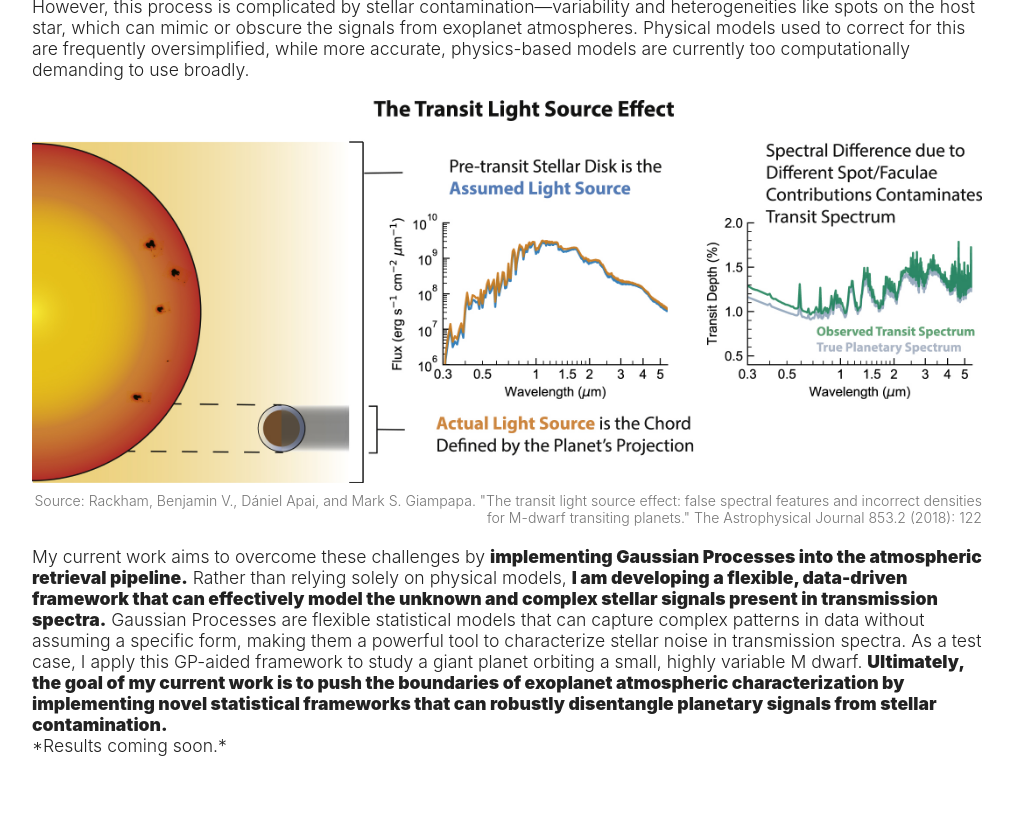
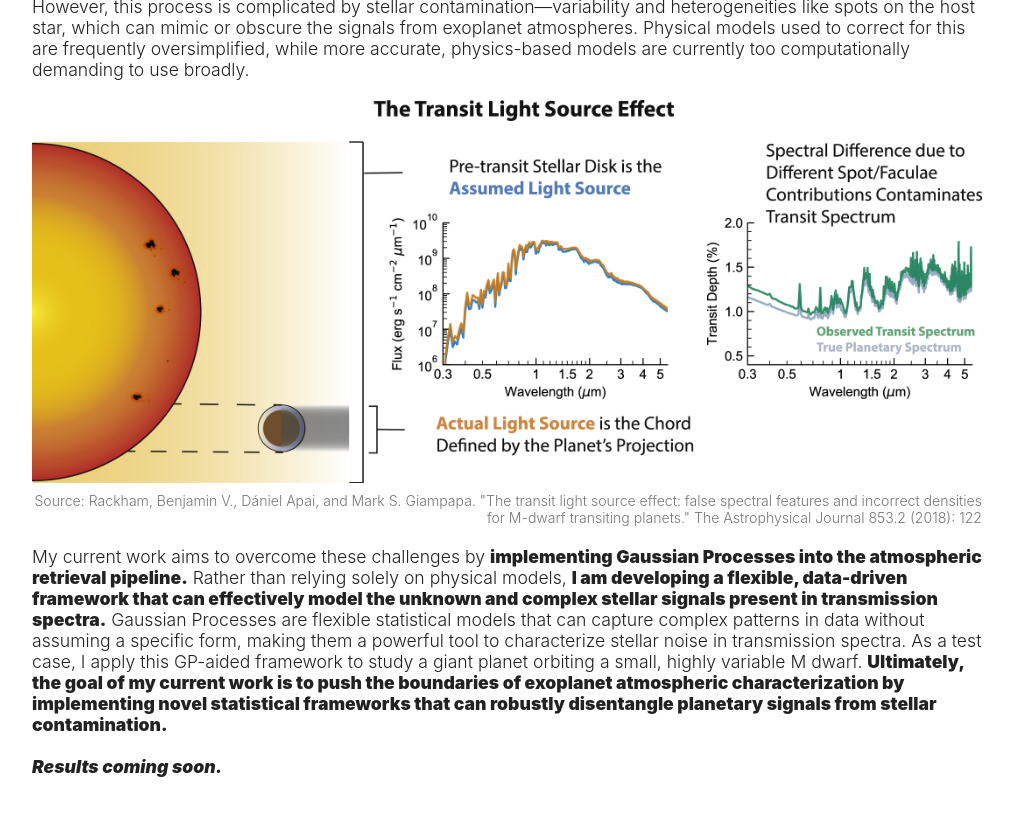
Before and after one commit to zoekko/zoekko.github.io, a Jekyll site: the page built from research.md, in a window 1280 px wide and 900 px high, scrolled down 627 px, cut to the strip 83-899 px from the top of the window. Shown: the whole strip, without its empty margins (133-1146 px from the left). Built offline with Jekyll 4.4.1, drawn with Linux system fonts in a browser that asks for light colours.

Commit message:
Update research.md

```diff
--- a/research.md
+++ b/research.md
@@ -29,6 +29,6 @@ However, this process is complicated by stellar contamination—variability and
 My current work aims to overcome these challenges by <b>implementing Gaussian Processes into the atmospheric retrieval pipeline.</b> Rather than relying solely on physical models, <b>I am developing a flexible, data-driven framework that can effectively model the unknown and complex stellar signals present in transmission spectra.</b> Gaussian Processes are flexible statistical models that can capture complex patterns in data without assuming a specific form, making them a powerful tool to characterize stellar noise in transmission spectra.
 
 As a test case, I apply this GP-aided framework to study a giant planet orbiting a small, highly variable M dwarf. <b>Ultimately, the goal of my current work is to push the boundaries of exoplanet atmospheric characterization by implementing novel statistical frameworks that can robustly disentangle planetary signals from stellar contamination.</b>
-<br>
-*Results coming soon.*
+<br><br>
+<b><i>Results coming soon.</i></b>
 </div>
```
